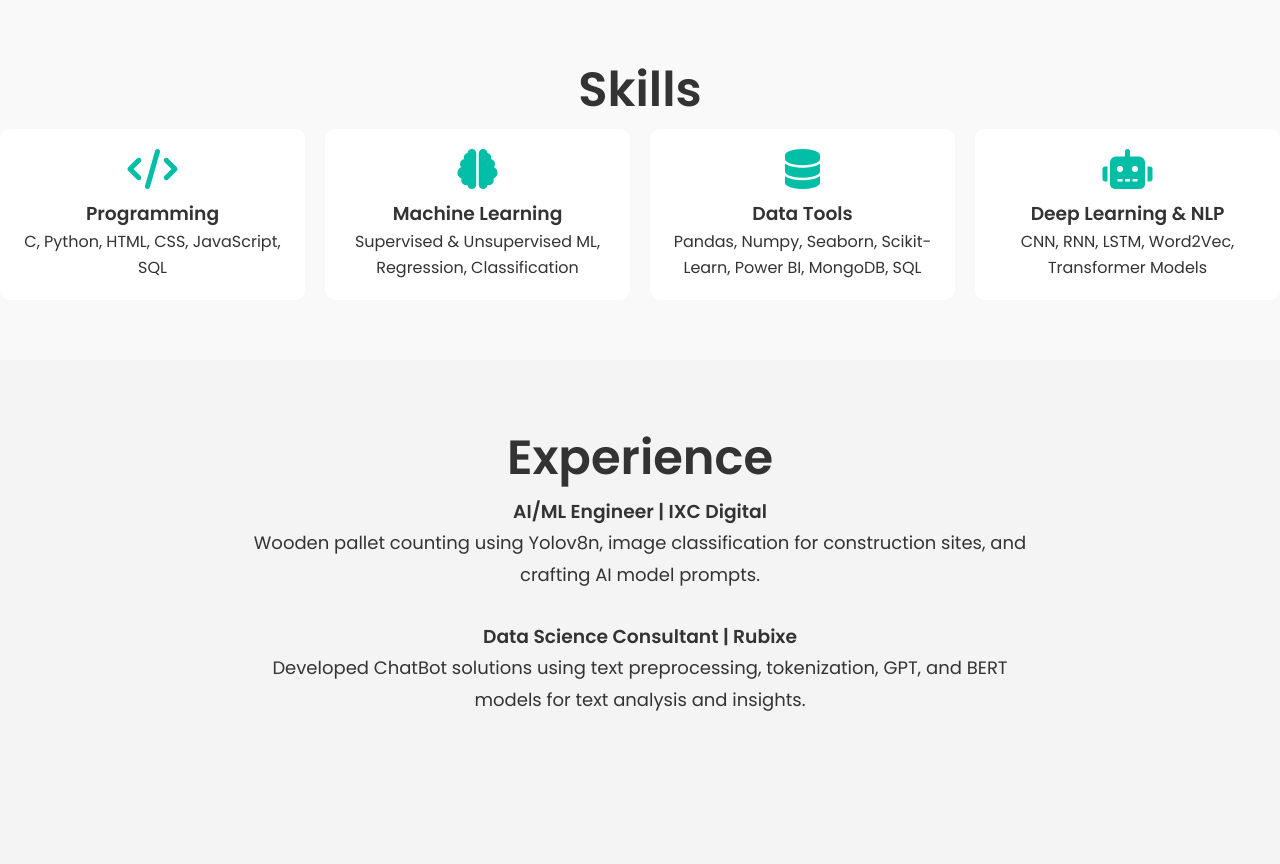
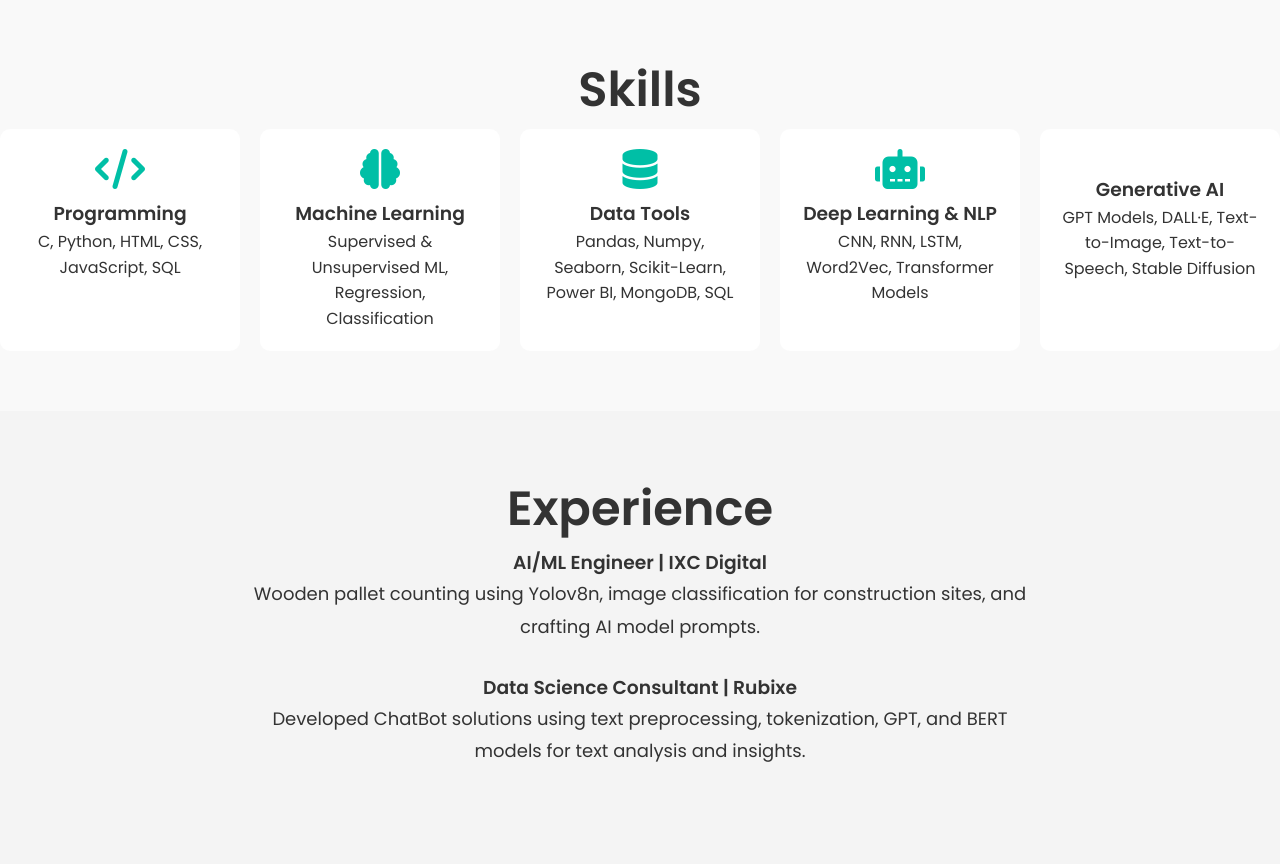
Before and after one commit to Abhi4012/my_portfolio, a plain HTML site: page index.html in a window 1280 px wide. Shown: the part 1180-2044 px from the top of the page. Drawn offline with Linux system fonts and the light colour scheme.

Commit message:
"code update"

```diff
--- a/index.html
+++ b/index.html
@@ -73,6 +73,11 @@
                     <h3>Deep Learning & NLP</h3>
                     <p>CNN, RNN, LSTM, Word2Vec, Transformer Models</p>
                 </div>
+                <div class="skill-item">
+                    <i class="fas fa-brain-circuit"></i>
+                    <h3>Generative AI</h3>
+                    <p>GPT Models, DALL·E, Text-to-Image, Text-to-Speech, Stable Diffusion</p>
+                </div>
             </div>
         </div>
     </section>
```
